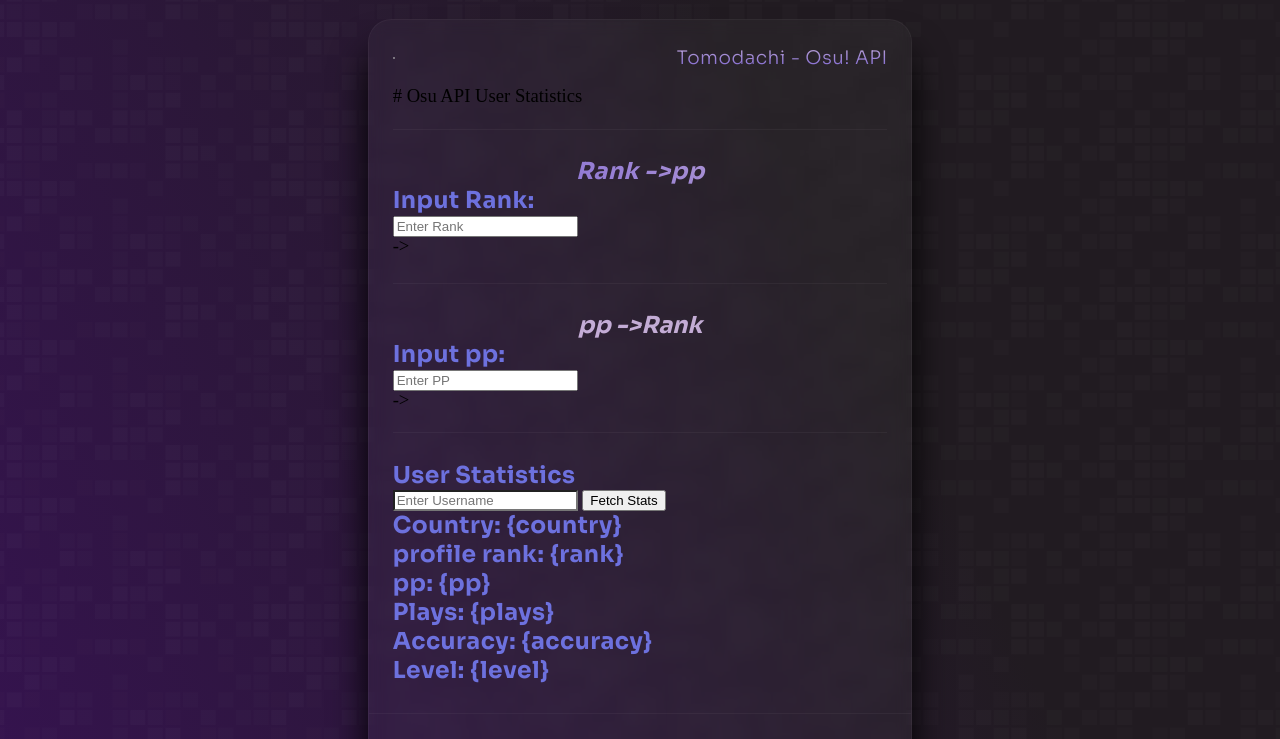
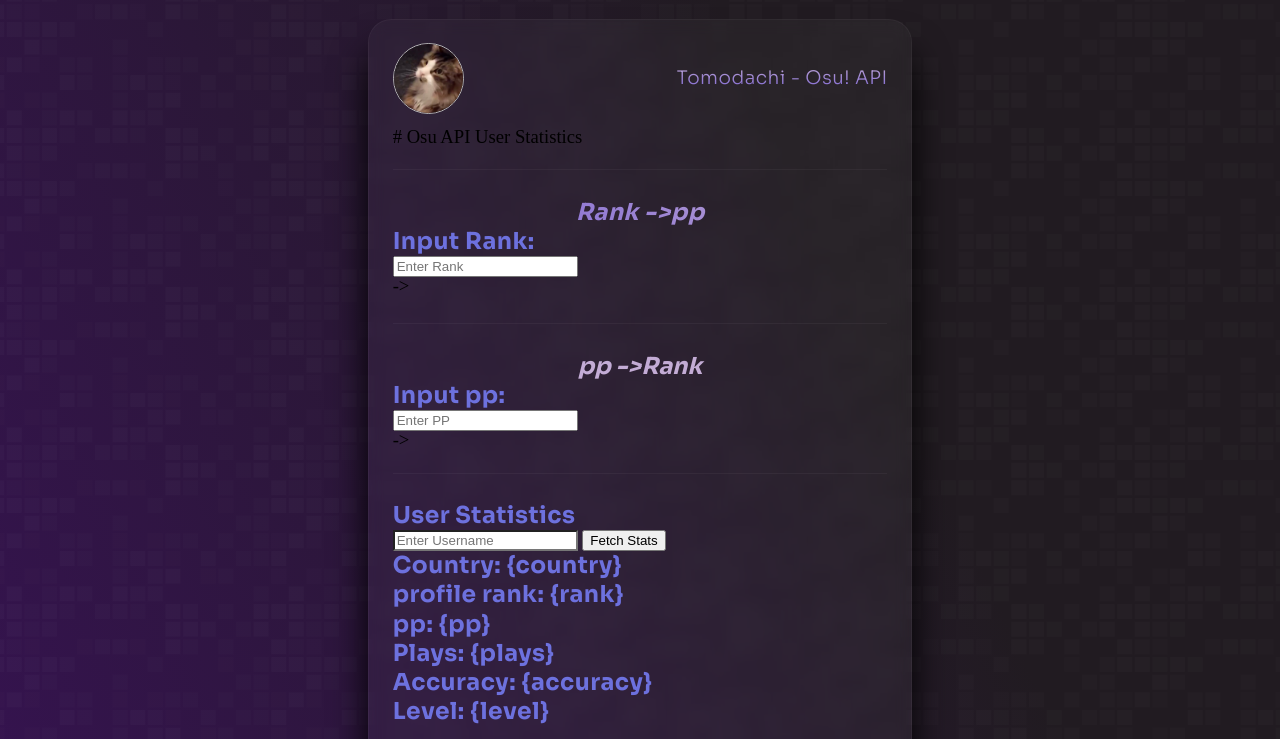
Before and after one commit to OneFakeTomodachi/web, a plain HTML site: page osu.html in a window 1280 px wide. Shown: the top 739 px of the page. Drawn offline with Linux system fonts and the light colour scheme.

Commit message:
Update osu.html

```diff
--- a/osu.html
+++ b/osu.html
@@ -1408,7 +1408,7 @@
                                 <div>
                                     <div id="image04" class="image">
                                         <span class="frame">
-                                            <img src="assets/images/image04.jpg?v=76fb3e3d" alt=""/>
+                                            <img src="icons/prof.jpeg" alt=""/>
                                         </span>
                                     </div>
                                 </div>
```
